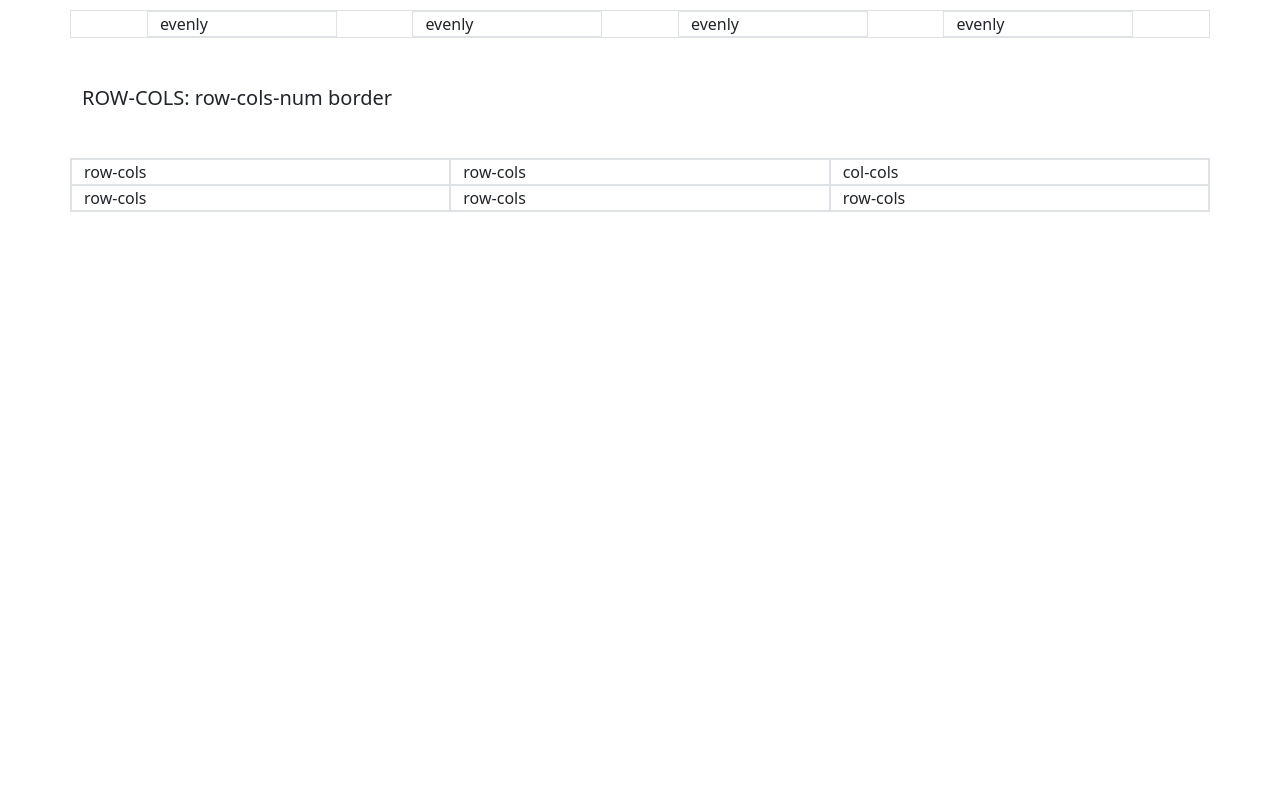
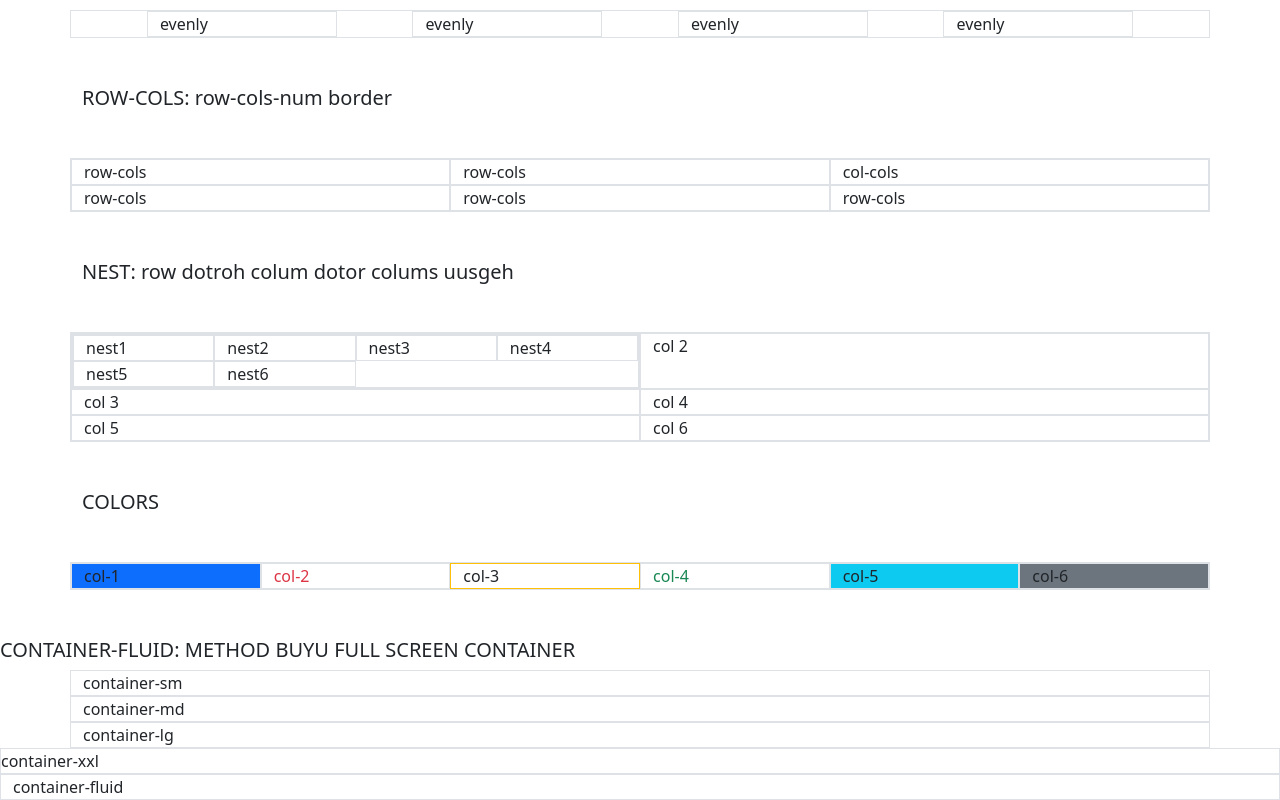
Before and after one commit to Evank1206/sass-BootStrap5, a website: page index.html in a window 1280 px wide. Shown: the part 1950-2750 px from the top of the page. Before the commit the page ends 2210 px from the top, so only its background shows below. Drawn offline with Linux system fonts and the light colour scheme.

Commit message:
nest, color, container-fluid

```diff
--- a/index.html
+++ b/index.html
@@ -169,7 +169,48 @@
 
         </div>
 
+        <h5 class="mt-5">NEST: row dotroh colum dotor colums uusgeh</h5>
+        <div class="row my-5 border">
+           <div class=" col-6 border">
+            <div class="row border">
+                <div class="col-12 col-md-6 col-lg-3 col-xxl-2 border">nest1</div>
+                <div class="col-12 col-md-6 col-lg-3 col-xxl-2 border">nest2</div>
+                <div class="col-12 col-md-6 col-lg-3 col-xxl-2 border">nest3</div>
+                <div class="col-12 col-md-6 col-lg-3 col-xxl-2 border">nest4</div>
+                <div class="col-12 col-md-6 col-lg-3 col-xxl-2 border">nest5</div>
+                <div class="col-12 col-md-6 col-lg-3 col-xxl-2 border">nest6</div>
+
+            </div>
+           </div>
+           <div class=" col-6 border">col 2</div>
+           <div class=" col-6 border">col 3</div>
+           <div class=" col-6 border">col 4</div>
+           <div class=" col-6 border">col 5</div>
+           <div class=" col-6 border">col 6</div>
+
+       </div>
+
+       <h5 class="mt-5">COLORS</h5>
+       <div class="row my-5 border">
+          <div class=" col border bg-primary ">col-1</div>
+          <div class=" col border text-danger">col-2</div>
+          <div class=" col border border-warning">col-3</div>
+          <div class=" col border text-success">col-4</div>
+          <div class=" col border bg-info">col-5</div>
+          <div class=" col border bg-secondary">col-6</div>
+
+      </div>
+
     </div>
+
+    <h5 class="mt-5">CONTAINER-FLUID: METHOD BUYU FULL SCREEN CONTAINER</h5>
+
+       <div class=" container-sm border">container-sm</div>
+       <div class=" container-md border">container-md</div>
+       <div class=" container-lg border">container-lg</div>
+       <div class=" container- xxl border">container-xxl</div>
+       <div class=" container-fluid border">container-fluid</div>
+
     <script src="./js/bootstrap.js"></script>
 </body>
 </html>
```
